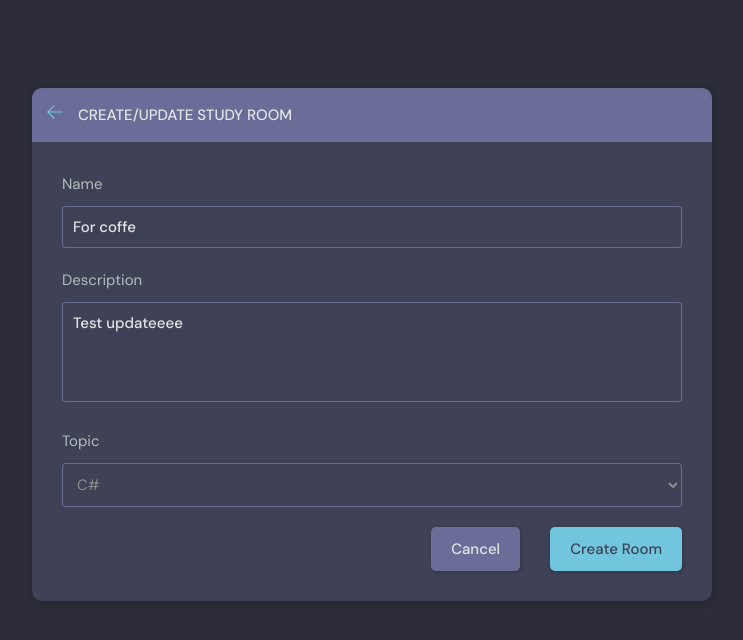
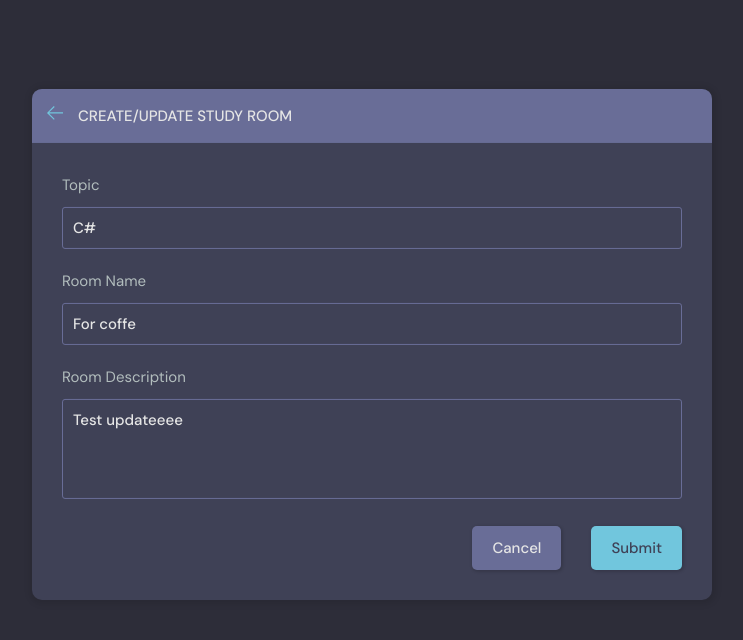
Before and after one commit to flyBoy667/Simple-forum-Django, a Django app: page /update/8/ in a window 1280 px wide. Shown: the part 76-716 px from the top of the page, without its empty margins (268-1011 px from the left). Run offline with Django 4.2, Linux system fonts and the light colour scheme; a user stored in the database is signed in; data comes from the database, SQL or seed files in the repository; both versions use the stored data as it was after the commit.

Commit message:
Form theme installed -> Update/create form maj

```diff
--- a/base/templates/base/room_form.html
+++ b/base/templates/base/room_form.html
@@ -1,35 +1,62 @@
-{% extends 'main.html' %}
-{% block content %}
+{% extends 'main.html' %} {% block content %}
     <main class="create-room layout">
         <div class="container">
             <div class="layout__box">
                 <div class="layout__boxHeader">
                     <div class="layout__boxTitle">
                         <a href="{% url 'home' %}">
-                            <svg version="1.1" xmlns="http://www.w3.org/2000/svg" width="32" height="32"
-                                 viewBox="0 0 32 32">
+                            <svg
+                                    version="1.1"
+                                    xmlns="http://www.w3.org/2000/svg"
+                                    width="32"
+                                    height="32"
+                                    viewBox="0 0 32 32"
+                            >
                                 <title>arrow-left</title>
                                 <path
-                                        d="M13.723 2.286l-13.723 13.714 13.719 13.714 1.616-1.611-10.96-10.96h27.625v-2.286h-27.625l10.965-10.965-1.616-1.607z">
-                                </path>
+                                        d="M13.723 2.286l-13.723 13.714 13.719 13.714 1.616-1.611-10.96-10.96h27.625v-2.286h-27.625l10.965-10.965-1.616-1.607z"
+                                ></path>
                             </svg>
                         </a>
                         <h3>Create/Update Study Room</h3>
                     </div>
                 </div>
                 <div class="layout__body">
-                    <form class="form" action="" method="post">
+                    <form class="form" action="" method="POST">
                         {% csrf_token %}
-                        {% for field in form %}
-                            <div class="form__group">
-                                <label for="{{ field.name }}">{{ field.label }}</label>
-                                {{ field }}
-                            </div>
-                        {% endfor %}
+                        {#                        {% for field in form %}#}
+                        {#                            <div class="form__group">#}
+                        {#                                <label for="{{ field.name }}">{{ field.label }}</label>#}
+                        {#                                {{ field }}#}
+                        {#                            </div>#}
+                        {#                        {% endfor %} #}
+
+
+                        <div class="form__group">
+                            <label for="room_topic">Topic</label>
+                            <input required type="text" name="topic" value="{{ room.topic.name }}" list="topic-list">
+                            <datalist id="topic-list">
+                                <select id="room_topic">
+                                    {% for topic in topics %}
+                                        <option value="{{ topic.name }}">{{ topic.name }}</option>
+                                    {% endfor %}
+                                </select>
+                            </datalist>
+                        </div>
+
+                        <div class="form__group">
+                            <label for="name">Room Name</label>
+                            {{ form.name }}
+                        </div>
+
+                        <div class="form__group">
+                            <label for="description">Room Description</label>
+                            {{ form.description }}
+                        </div>
 
                         <div class="form__action">
-                            <a class="btn btn--dark" href="home.html">Cancel</a>
-                            <button class="btn btn--main" type="submit">Create Room</button>
+                            <a class="btn btn--dark" href="{{ request.META.HTTP_REFERER }}">Cancel</a>
+                            <button class="btn btn--main" type="submit">Submit</button>
                         </div>
                     </form>
                 </div>
--- a/base/views.py
+++ b/base/views.py
@@ -65,14 +65,8 @@ def home(request):
         Q(topic__name__icontains=q) | Q(name__icontains=q) | Q(description__icontains=q)
     )
     topics = Topic.objects.all()
-    room_messages = Message.objects.filter(
-        Q(room__topic__name__icontains=q)
-    )
-    context = {
-        "rooms": rooms,
-        "topics": topics,
-        "rooms_messages": room_messages
-    }
+    room_messages = Message.objects.filter(Q(room__topic__name__icontains=q))
+    context = {"rooms": rooms, "topics": topics, "rooms_messages": room_messages}
     return render(request, "base/home.html", context)
 
 
@@ -85,7 +79,7 @@ def user_profile(request, pk):
         "user": user,
         "rooms": rooms,
         "topics": topics,
-        "rooms_messages": rooms_messages
+        "rooms_messages": rooms_messages,
     }
     return render(request, "base/profile.html", context)
 
@@ -95,31 +89,42 @@ def room_detail(request, pk: str):
     room_messages = room.message_set.all()
     participants = room.participants.all()
 
-    if request.method == 'POST':
+    if request.method == "POST":
         message = Message.objects.create(
-            user=request.user,
-            room=room,
-            body=request.POST.get('body')
+            user=request.user, room=room, body=request.POST.get("body")
         )
         room.participants.add(request.user)
-        return redirect('room-detail', pk=room.id)
+        return redirect("room-detail", pk=room.id)
 
-    return render(request, "base/room.html",
-                  {"room": room, 'room_messages': room_messages, 'participants': participants})
+    return render(
+        request,
+        "base/room.html",
+        {"room": room, "room_messages": room_messages, "participants": participants},
+    )
 
 
 @login_required(login_url="login")
 def create_room(request):
     form = RoomForm()
-    context = {"form": form}
+    topics = Topic.objects.all()
+    context = {"form": form, "topics": topics}
 
     if request.method == "POST":
-        form = RoomForm(request.POST)
-        if form.is_valid():
-            room = form.save(commit=False)
-            room.host = request.user
-            room.save()
-            return redirect("home")
+        topic_name = request.POST.get("topic")
+        topic, created = Topic.objects.get_or_create(name=topic_name)
+
+        Room.objects.create(
+            host=request.user,
+            topic=topic,
+            name=request.POST.get("name"),
+            description=request.POST.get("description"),
+        )
+        # form = RoomForm(request.POST)
+        # if form.is_valid():
+        #     room = form.save(commit=False)
+        #     room.host = request.user
+        #     room.save()
+        return redirect("home")
 
     return render(request, "base/room_form.html", context)
 
@@ -128,17 +133,26 @@ def create_room(request):
 def update_room(request, pk):
     room = Room.objects.get(id=pk)
     form = RoomForm(instance=room)
+    topics = Topic.objects.all()
 
     if request.user != room.host:
         return HttpResponse("You are not allowed")
 
     if request.method == "POST":
-        form = RoomForm(request.POST, instance=room)
-        if form.is_valid():
-            form.save()
-            return redirect("home")
+        topic_name = request.POST.get("topic")
+        topic, created = Topic.objects.get_or_create(name=topic_name)
 
-    context = {"form": form}
+        room.name = request.POST.get("name")
+        room.topic = topic
+        room.description = request.POST.get("description")
+        room.save()
+
+        # form = RoomForm(request.POST, instance=room)
+        # if form.is_valid():
+        #     form.save()
+        return redirect("home")
+
+    context = {"form": form, "topics": topics, "room": room}
     return render(request, "base/room_form.html", context)
 
 
```
Also changed, not shown: db.sqlite3.
